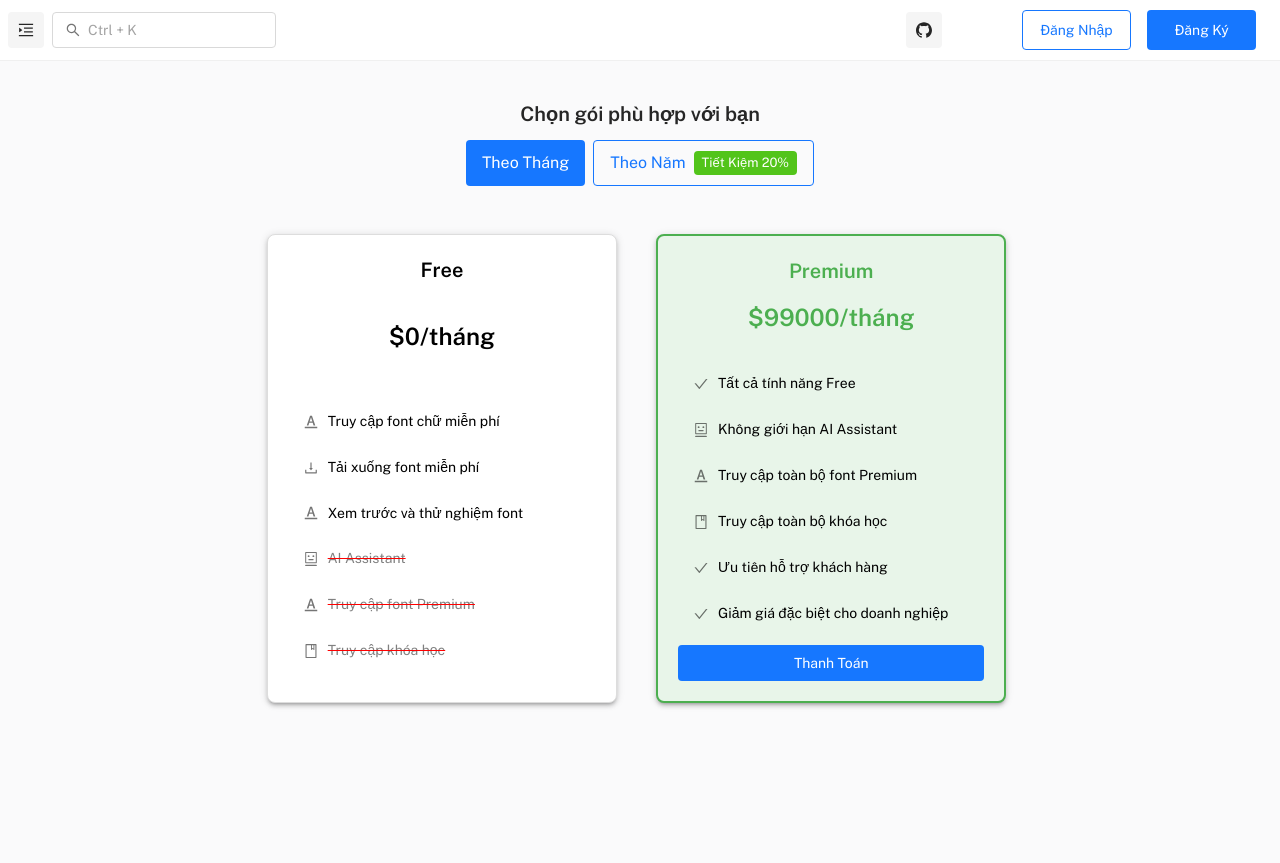
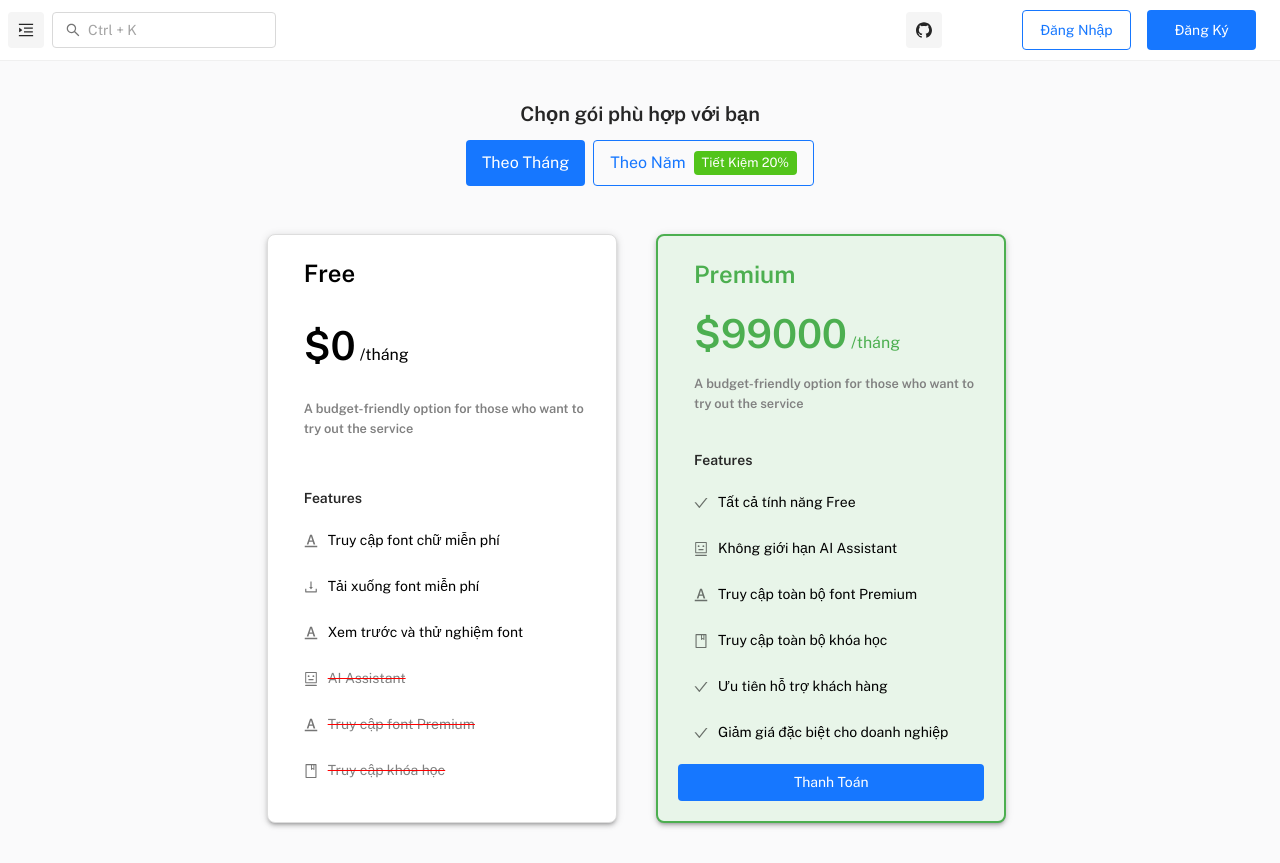
Before and after one commit to Freelance-Project-FullStack/heytext-frontend, a React (Vite) app: page /subscription in a window 1280 px wide. Before the commit the page ends 800 px from the top, so only its background shows below. Built offline with nearby package versions, Linux system fonts and the light colour scheme.

Commit message:
css subcription

```diff
--- a/src/pages/subscription/PricingPlans.jsx
+++ b/src/pages/subscription/PricingPlans.jsx
@@ -8,7 +8,9 @@ const PricingPlans = () => {
 
   const plans = [
     {
+      title: 'Basic',
       name: 'Free',
+      description: 'A budget-friendly option for those who want to try out the service',
       price: {
         monthly: 0,
         yearly: 0
@@ -25,7 +27,9 @@ const PricingPlans = () => {
       buttonVariant: 'outlined'
     },
     {
+      title: 'Professional',
       name: 'Premium',
+      description: 'A budget-friendly option for those who want to try out the service',
       price: {
         monthly: 99000,
         yearly: 990000
@@ -90,14 +94,25 @@ const PricingPlans = () => {
               }}
             >
               <CardContent sx={{ display: 'flex', flexDirection: 'column', justifyContent: 'space-between', height: '100%' }}>
+                {/* <Typography
+                  variant="h9"
+                  sx={{
+                    fontWeight: 'bold',
+                    paddingLeft: '1rem',
+                    paddingTop: '0.5rem',
+                    color: plan.title === 'Premium' ? '#4caf50' : 'black', // Highlight Premium
+                  }}
+                >
+                  {plan.title}
+                </Typography> */}
                 <Typography
                   variant="h6"
-                  gutterBottom
                   sx={{
                     fontWeight: 'bold',
-                    textAlign: 'center',
+                    paddingLeft: '1rem',
+                    paddingBottom: '0.6rem',
                     color: plan.name === 'Premium' ? '#4caf50' : 'black', // Highlight Premium
-                    fontSize: '1.25rem'
+                    fontSize: '1.5rem'
                   }}
                 >
                   {plan.name}
@@ -106,16 +121,49 @@ const PricingPlans = () => {
                   variant="h6"
                   color="text.secondary"
                   sx={{
-                    textAlign: 'center',
-                    fontSize: '1.5rem',
-                    fontWeight: 'bold',
-                    color: plan.name === 'Premium' ? '#4caf50' : 'black' // Price color for Premium
+                    paddingLeft: '1rem',
+                    paddingBottom: '0.5rem',
+                    color: plan.name === 'Premium' ? '#4caf50' : 'black'
                   }}
                 >
-                  {billingPeriod === 'monthly' ? `$${plan.price.monthly}/tháng` : `$${plan.price.yearly}/năm`}
+                  <Typography
+                    component="span"
+                    sx={{
+                      fontSize: '2.5rem', // Kích thước lớn hơn cho giá
+                      fontWeight: 'bold',
+                    }}
+                  >
+                    {billingPeriod === 'monthly' ? `$${plan.price.monthly}` : `$${plan.price.yearly}`}
+                  </Typography>
+                  <Typography
+                    component="span"
+                    sx={{
+                      fontSize: '1rem', // Kích thước nhỏ hơn cho đơn vị thời gian
+                      fontWeight: 'normal',
+                      marginLeft: '0.25rem'
+                    }}
+                  >
+                    {billingPeriod === 'monthly' ? '/tháng' : '/năm'}
+                  </Typography>
                 </Typography>
 
+                <Typography
+                  variant="h6"
+                  gutterBottom
+                  sx={{
+                    fontWeight: 'bold',
+                    paddingLeft: '1rem',
+                    color: 'gray',
+                    fontSize: '0.8rem'
+                  }}
+                >
+                  {plan.description}
+                </Typography>
+
+
                 <List sx={{ mt: 2 }}>
+                  <Typography variant="h6" sx={{ fontWeight: 'bold', paddingLeft: '1rem',paddingBottom: '0.5rem' }} >Features</Typography>
+
                   {plan.features.map((feature, i) => (
                     <ListItem key={i}>
                       <ListItemIcon>{feature.icon}</ListItemIcon>
```
